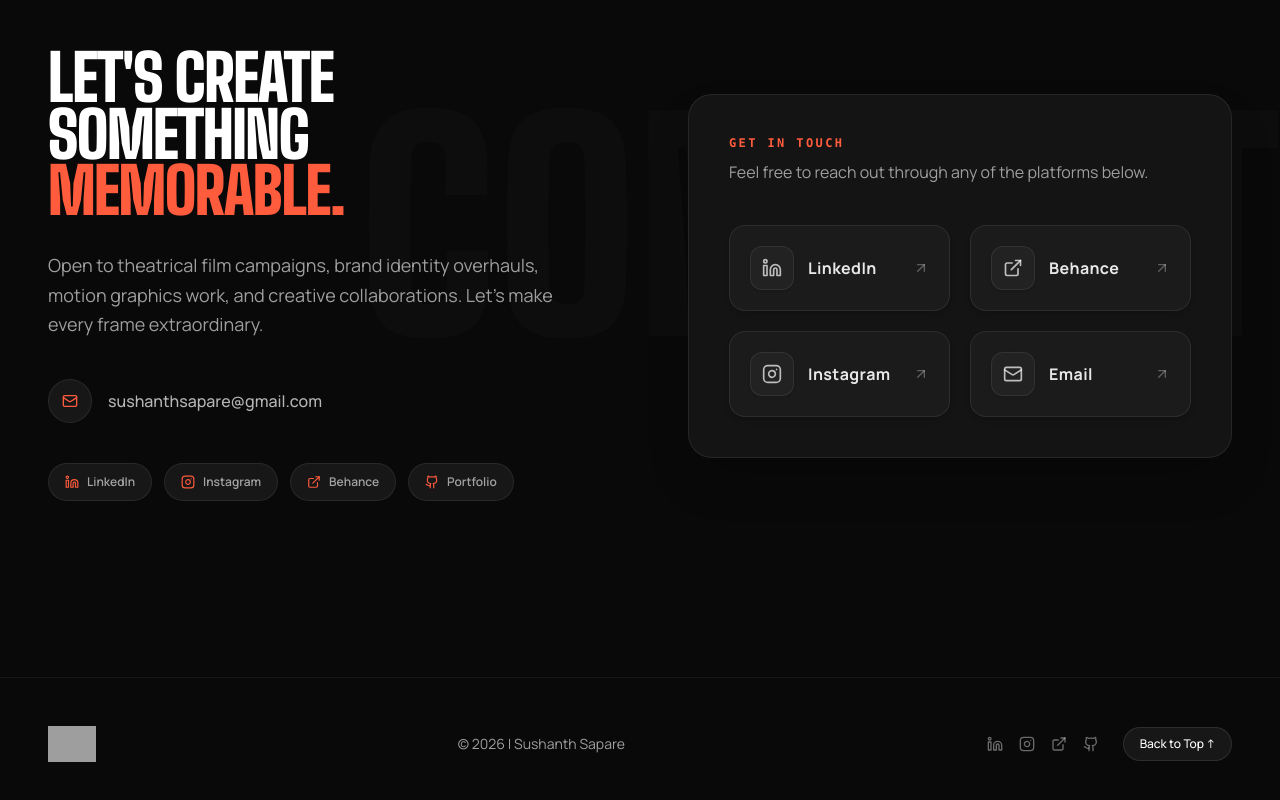
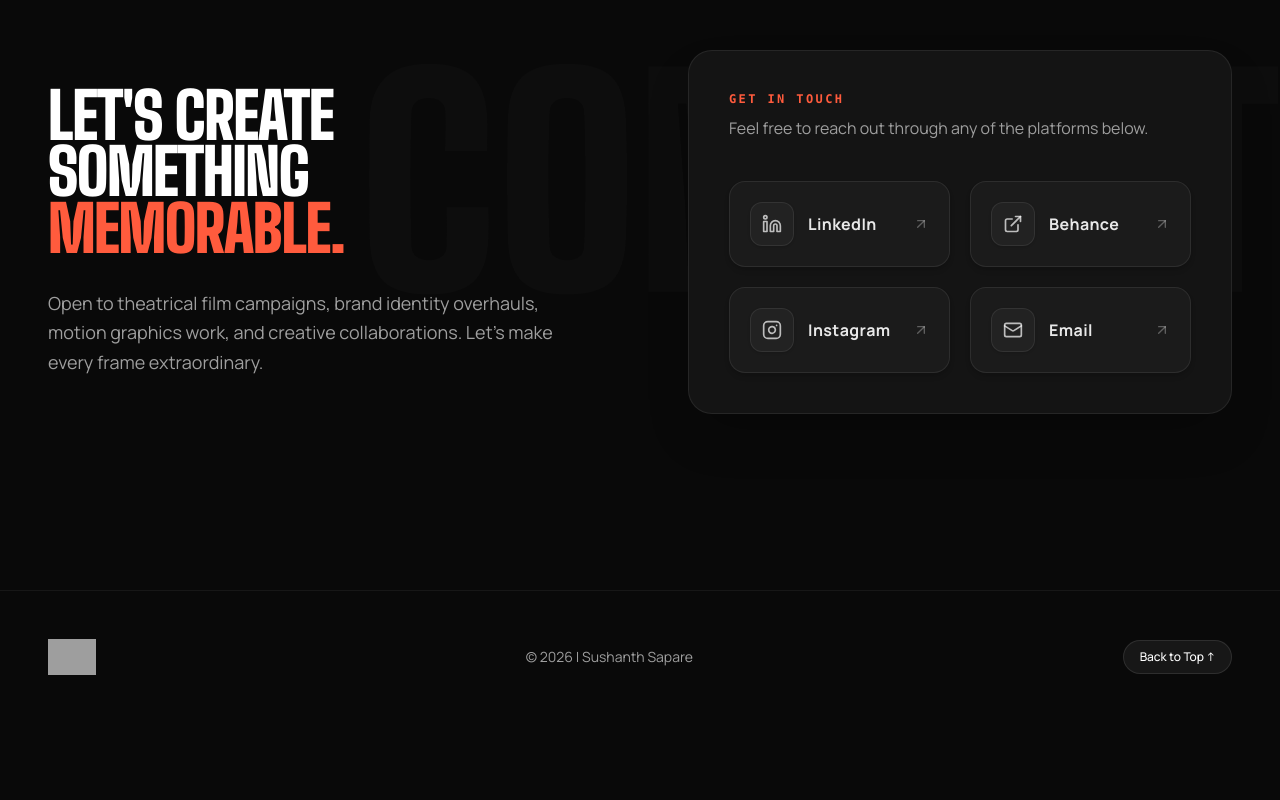
Before and after one commit to sushaaanthh/sushanth-sapare-gd, a React (Vite) app: page / in a window 1280 px wide. Shown: the part 11078-11878 px from the top of the page. After the commit the page ends 11801 px from the top, so only its background shows below. Built offline with nearby package versions, Linux system fonts and the light colour scheme; grey boxes are pictures that could not be loaded.

Commit message:
removed redundant contact options

```diff
--- a/src/app/App.tsx
+++ b/src/app/App.tsx
@@ -2,7 +2,7 @@ import React, { useState, useEffect, useRef } from "react";
 import { motion, AnimatePresence, useInView } from "motion/react";
 import {
   ArrowUpRight, Menu, X, Mail,
-  Instagram, Linkedin, Github, ExternalLink,
+  Instagram, Linkedin, ExternalLink,
   ChevronLeft, ChevronRight
 } from "lucide-react";
 import { GrainOverlay } from "./components/ui/grain-overlay";
@@ -1352,42 +1352,9 @@ function Contact() {
               SOMETHING<br />
               <span className="text-[#FF5B3D]">MEMORABLE.</span>
             </h2>
-            <p className="text-[#9E9E9E] text-lg leading-relaxed mb-10">
+            <p className="text-[#9E9E9E] text-lg leading-relaxed">
               Open to theatrical film campaigns, brand identity overhauls, motion graphics work, and creative collaborations. Let's make every frame extraordinary.
             </p>
-
-            <div className="space-y-4 mb-10">
-              <a
-                href="mailto:sushanthsapare@gmail.com"
-                className="flex items-center gap-4 text-white/70 hover:text-white transition-colors duration-300 group"
-              >
-                <div className="w-11 h-11 bg-[#171717] border border-white/[0.08] rounded-full flex items-center justify-center group-hover:border-[#FF5B3D]/50 transition-colors">
-                  <Mail className="w-4 h-4 text-[#FF5B3D]" />
-                </div>
-                <span className="text-base font-medium">sushanthsapare@gmail.com</span>
-              </a>
-            </div>
-
-            <div className="flex items-center gap-3">
-              {[
-                { Icon: Linkedin, label: "LinkedIn", url: "#" },
-                { Icon: Instagram, label: "Instagram", url: "#" },
-                { Icon: ExternalLink, label: "Behance", url: "#" },
-                { Icon: Github, label: "Portfolio", url: "#" },
-              ].map(({ Icon, label, url }) => (
-                <motion.a
-                  key={label}
-                  href={url}
-                  aria-label={label}
-                  className="px-4 py-2.5 bg-[#171717] border border-white/[0.08] rounded-full flex items-center gap-2 text-white/60 hover:text-white hover:border-white/25 transition-all duration-300 text-xs font-semibold"
-                  whileHover={{ scale: 1.06, y: -2 }}
-                  whileTap={{ scale: 0.96 }}
-                >
-                  <Icon className="w-3.5 h-3.5 text-[#FF5B3D]" />
-                  <span>{label}</span>
-                </motion.a>
-              ))}
-            </div>
           </motion.div>
 
           {/* Right Side: Premium Contact Card */}
@@ -1487,27 +1454,12 @@ function Footer() {
           © 2026 | Sushanth Sapare
         </p>
 
-        <div className="flex items-center gap-6">
-          <div className="flex items-center gap-4">
-            {[Linkedin, Instagram, ExternalLink, Github].map((Icon, i) => (
-              <motion.a
-                key={i}
-                href="#"
-                className="text-white/40 hover:text-white transition-colors duration-300"
-                whileHover={{ y: -2 }}
-              >
-                <Icon className="w-4 h-4" />
-              </motion.a>
-            ))}
-          </div>
-
         <button
           onClick={scrollToTop}
           className="px-4 py-2 rounded-full bg-[#171717] border border-white/10 hover:border-[#FF5B3D]/50 text-xs text-white font-medium transition-all duration-300 flex items-center gap-1.5"
         >
           Back to Top ↑
         </button>
-        </div>
       </div>
     </footer>
   );
```
Also changed, not shown: 5 other files (tests, documents, lock files or other folders). Lines whose indentation alone changed are shown as unchanged.
